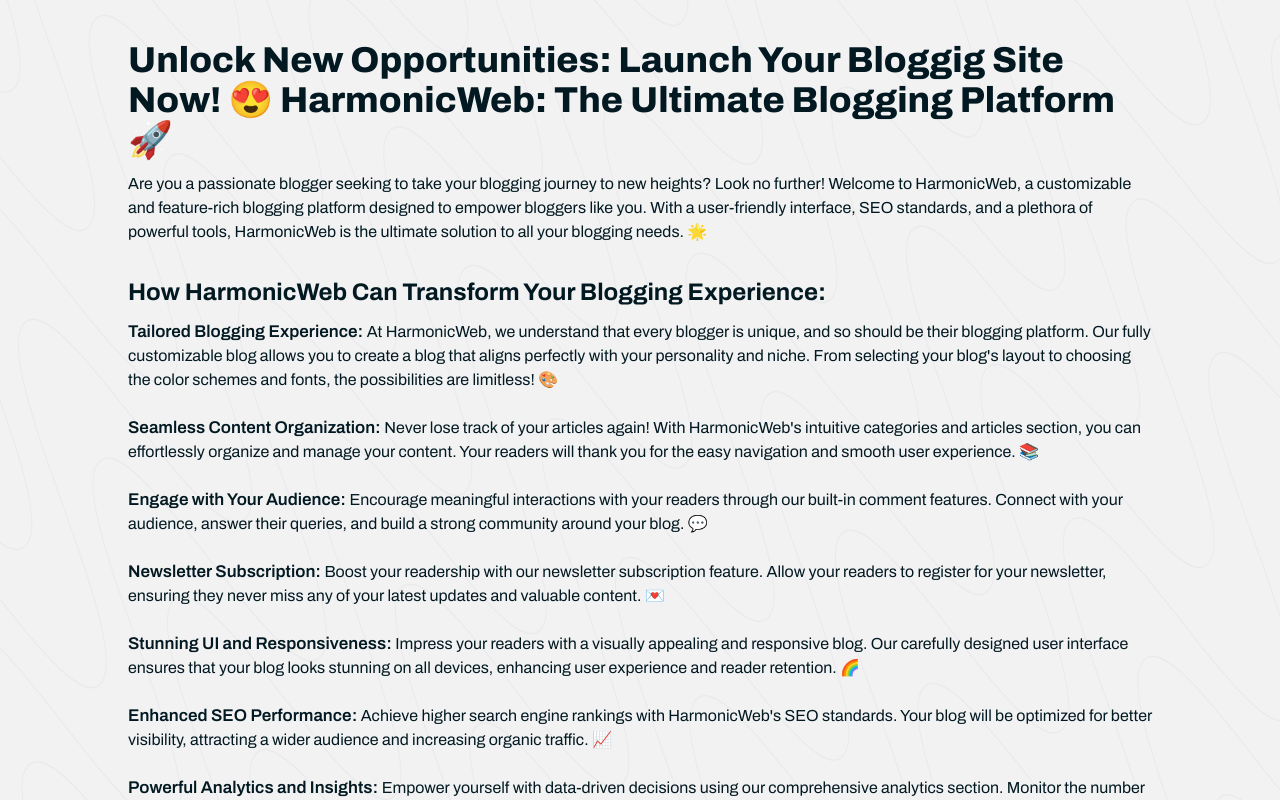
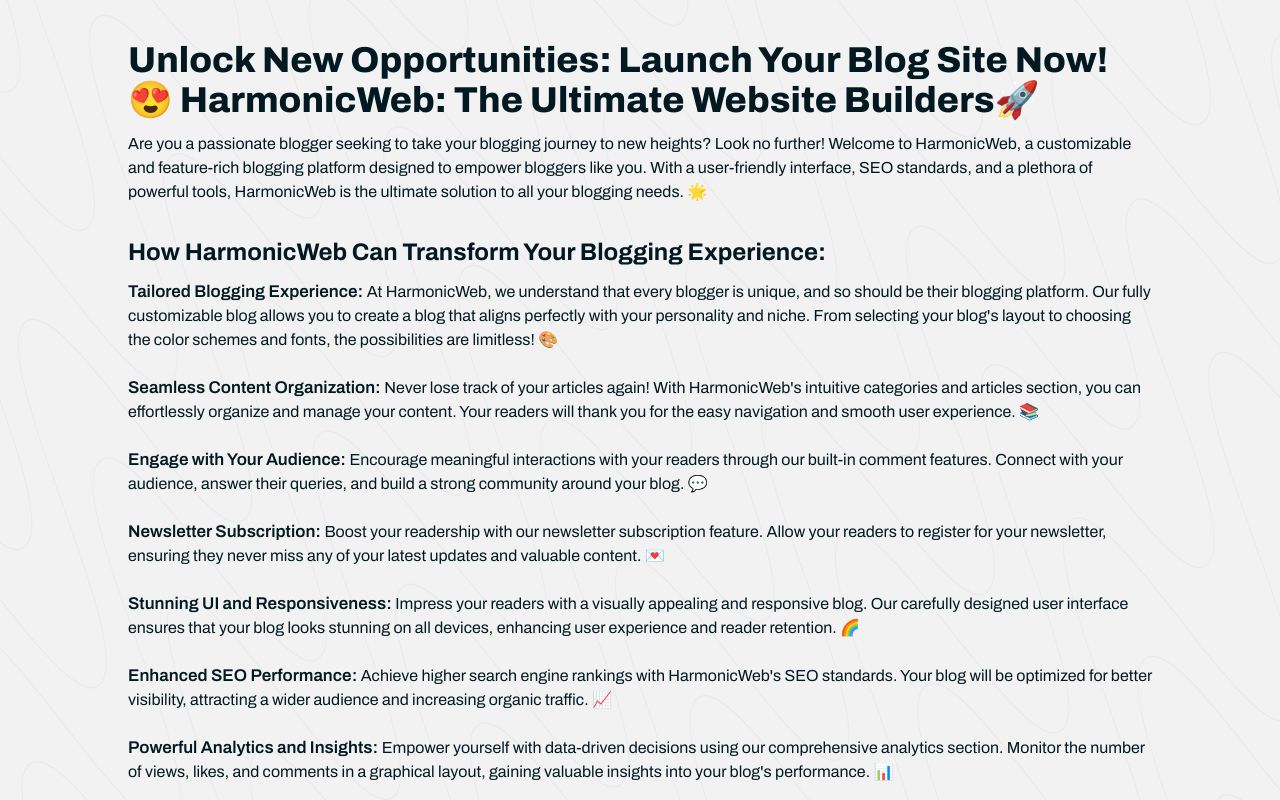
Before and after one commit to Stevolisis/harmonic-web, a Next.js app: page / in a window 1280 px wide. Shown: the top 800 px of the page. Built offline with nearby package versions, Linux system fonts and the light colour scheme.

Commit message:
Change Heading text2

```diff
--- a/src/pages/index.js
+++ b/src/pages/index.js
@@ -30,7 +30,7 @@ export default function Home() {
     <main className='py-10 md:py-10 px-5 md:px-32 bg-communitywave bg-bgLight'>
         <header>
           <h1 className='text-3xl md:text-4xl font-ArchivoExtraBold'>Unlock New Opportunities:
-Launch Your Bloggig Site Now! 😍 HarmonicWeb: The Ultimate Blogging Platform🚀</h1>
+Launch Your Blog Site Now! 😍 HarmonicWeb: The Ultimate Website Builders🚀</h1>
           <p className='py-3 text-sm md:text-base'>Are you a passionate blogger seeking to take your blogging journey to new heights? Look no further! Welcome to HarmonicWeb, a customizable and feature-rich blogging platform designed to empower bloggers like you. With a user-friendly interface, SEO standards, and a plethora of powerful tools, HarmonicWeb is the ultimate solution to all your blogging needs. 🌟</p>
 
 
```
